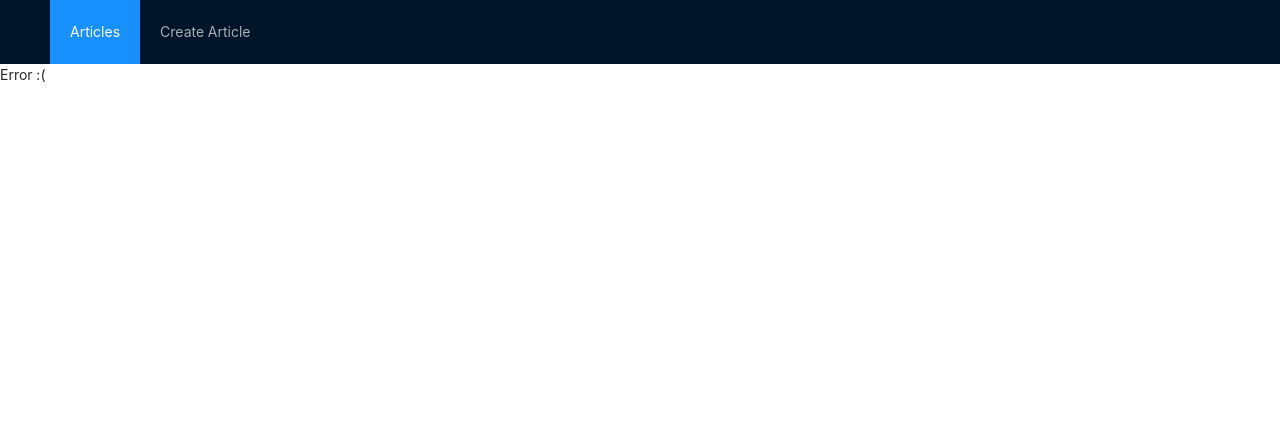
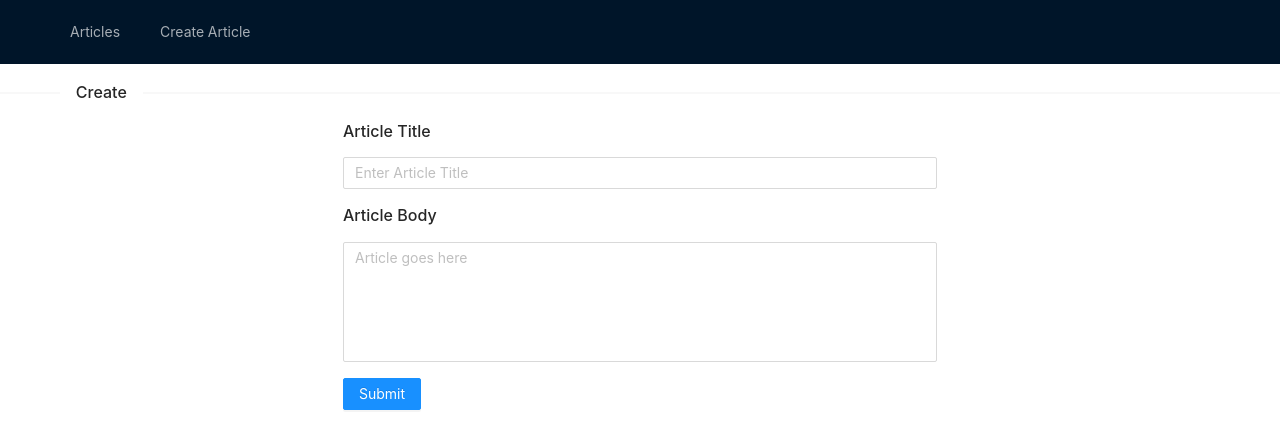
Before and after one commit to Khizarkhan07/graphql-app, a React (Create React App) app: page /create in a window 1280 px wide. Shown: the top 448 px of the page. Built offline with nearby package versions, Linux system fonts and the light colour scheme; no server answers.

Commit message:
create article feature

```diff
--- a/package.json
+++ b/package.json
@@ -21,6 +21,7 @@
     "react-apollo": "^3.1.5",
     "react-dom": "^17.0.1",
     "react-router": "^5.2.0",
+    "react-router-dom": "^5.2.0",
     "react-scripts": "4.0.1",
     "typescript": "^4.0.3",
     "web-vitals": "^0.2.4"
@@ -48,5 +49,8 @@
       "last 1 firefox version",
       "last 1 safari version"
     ]
+  },
+  "devDependencies": {
+    "@types/react-router-dom": "^5.1.6"
   }
 }
--- a/src/App.tsx
+++ b/src/App.tsx
@@ -2,13 +2,22 @@ import React from 'react';
 import Home from "./articles/Home";
 import 'antd/dist/antd.css';
 import Navbar from "./Navbar/navbar";
-const App = () => {
+import EditArticle from "./articles/EditArticle";
+import { Switch, Route, withRouter, RouteComponentProps} from 'react-router-dom';
+import CreateArticle from "./articles/CreateArticle";
+
+const App: React.FC<RouteComponentProps<any>> = () => {
   return (
     <div className="app">
         <Navbar/>
-        <Home/>
+        <Switch>
+            <Route path={'/'} exact component={Home} />
+            <Route path={'/edit/:id'} exact component={EditArticle} />
+            <Route path={'/create'} exact component={CreateArticle} />
+        </Switch>
+
     </div>
   );
 }
 
-export default App;
+export default withRouter(App);
--- a/src/Navbar/navbar.tsx
+++ b/src/Navbar/navbar.tsx
@@ -7,9 +7,9 @@ const Navbar = () => {
         <Layout className="layout">
             <Header>
                 <div className="logo" />
-                <Menu theme="dark" mode="horizontal" defaultSelectedKeys={['1']}>
-                    <Menu.Item key="1">Articles</Menu.Item>
-                    <Menu.Item key="2">Create Article</Menu.Item>
+                <Menu theme="dark" mode="horizontal">
+                    <Menu.Item key="1"><a href="/">Articles</a></Menu.Item>
+                    <Menu.Item key="2"><a href="/create">Create Article</a></Menu.Item>
                 </Menu>
             </Header>
         </Layout>
--- /dev/null
+++ b/src/articles/CreateArticle.tsx
@@ -0,0 +1,70 @@
+import React, {useCallback, useState} from 'react';
+import {Button, Col, Divider, Input, Row} from "antd";
+import {article} from "./EditArticle";
+import {useMutation} from "@apollo/react-hooks";
+import {ADD_ARTICLE} from "../queries";
+const { TextArea } = Input;
+
+const CreateArticle = () => {
+    const [state, setState] = useState<article>({title: '', body: ''})
+    const [addArticle, { loading: editing, error: editError }] = useMutation(ADD_ARTICLE);
+
+    const handleChange = useCallback((e:React.ChangeEvent<HTMLInputElement | HTMLTextAreaElement>)=> {
+        const value = e.target.value;
+        setState({
+            ...state,
+            [e.target.name]: value
+        });
+    }, [state])
+
+    const handleSubmit = useCallback(() =>{
+        addArticle({variables: {title: state.title, body: state.body}}).then(result => {
+            window.location.href= '/'
+        })
+    },[state])
+
+    return (
+        <div>
+            <Divider orientation="left">Create</Divider>
+            <Row gutter={{ xs: 8, sm: 16, md: 24, lg: 32 }}>
+                <Col className="gutter-row" span={6}>
+
+                </Col>
+                <Col className="gutter-row" span={12}>
+                    <form>
+                        <div className="form-group col-md-12">
+                            <label htmlFor="title"><h6>Article Title</h6></label>
+                            <Input placeholder="Enter Article Title" name= "title" value={state.title} onChange={handleChange}/>
+                        </div>
+                        <div className="form-group col-md-12">
+                            <label htmlFor="body"><h6>Article Body</h6></label>
+                            <TextArea
+                                name="body"
+                                onChange={handleChange}
+                                placeholder="Article goes here"
+                                value={state.body}
+                                autoSize={{ minRows: 5 }}
+                            />
+                        </div>
+                        <div className={"form-group col-md-12"}>
+                            <Button
+                                type={"primary"}
+                                onClick={handleSubmit}
+                            >
+                                Submit
+                            </Button>
+                        </div>
+
+                    </form>
+
+
+                </Col>
+                <Col className="gutter-row" span={6}>
+
+                </Col>
+            </Row>
+        </div>
+    );
+}
+
+export default CreateArticle;
--- /dev/null
+++ b/src/articles/EditArticle.tsx
@@ -0,0 +1,91 @@
+import React, {useCallback, useState} from 'react';
+import {RouteComponentProps} from "react-router";
+import {useMutation, useQuery} from '@apollo/react-hooks';
+import {EDIT_ARTICLE, VIEW_ARTICLE} from "../queries";
+import {Row, Col, Divider, Input, Spin,  Button} from 'antd';
+import {LoadingOutlined} from "@ant-design/icons";
+const { TextArea } = Input;
+
+const antIcon = <LoadingOutlined style={{ fontSize: 24 }} spin />;
+
+export type article = {
+    title: string,
+    body: string
+}
+
+const EditArticle: React.FC<RouteComponentProps<any>> = (props) => {
+
+    const [state, setState] = useState<article>({title: '', body: ''})
+
+    const { data, loading, error } = useQuery(VIEW_ARTICLE, {
+        variables: { id: props.match.params.id }, onCompleted(data ){
+                setState({title: data.singleArticle.title, body: data.singleArticle.body})
+        }
+    });
+
+    const [editArticle, { loading: editing, error: editError }] = useMutation(EDIT_ARTICLE);
+
+    const handleChange = useCallback((e:React.ChangeEvent<HTMLInputElement | HTMLTextAreaElement>)=> {
+        const value = e.target.value;
+        setState({
+            ...state,
+            [e.target.name]: value
+        });
+    }, [state])
+
+    const handleSubmit = useCallback(() =>{
+        editArticle({ variables: { id: props.match.params.id, title: state.title, body: state.body } }).
+        then(result => {
+            window.location.href = '/'
+        })
+    },[state])
+
+    if (loading ) return <Spin indicator={antIcon} />;
+    if (error) return <React.Fragment>Error :(</React.Fragment>;
+
+
+    return (
+        <div>
+            <Divider orientation="left">Edit</Divider>
+            <Row gutter={{ xs: 8, sm: 16, md: 24, lg: 32 }}>
+                <Col className="gutter-row" span={6}>
+
+                </Col>
+                <Col className="gutter-row" span={12}>
+                    <form>
+                        <div className="form-group col-md-12">
+                            <label htmlFor="title"><h6>Article Title</h6></label>
+                            <Input placeholder="Enter Article Title" name= "title" value={state.title} onChange={handleChange}/>
+                        </div>
+                        <div className="form-group col-md-12">
+                            <label htmlFor="body"><h6>Article Body</h6></label>
+                            <TextArea
+                                name="body"
+                                onChange={handleChange}
+                                placeholder="Article goes here"
+                                value={state.body}
+                                autoSize={{ minRows: 5 }}
+                            />
+                        </div>
+                        <div className={"form-group col-md-12"}>
+                            <Button
+                                type={"primary"}
+                                onClick={handleSubmit}
+                            >
+                                Submit
+                            </Button>
+                        </div>
+
+                    </form>
+
+
+                </Col>
+                <Col className="gutter-row" span={6}>
+
+                </Col>
+            </Row>
+        </div>
+    );
+}
+
+export default EditArticle;
--- a/src/articles/Home.tsx
+++ b/src/articles/Home.tsx
@@ -25,7 +25,7 @@ const Home:React.FC = () =>  {
                             subTitle={article.body.substr(0,10)}
                             extra={[
                                 <Button key={'2'} type="link">
-                                    <a href="/edit">Edit</a>
+                                    <a href={`edit/${article._id}`}>Edit</a>
                                 </Button>,
                                 <Popconfirm
                                     key={'1'}
--- a/src/index.tsx
+++ b/src/index.tsx
@@ -3,6 +3,7 @@ import ReactDOM from 'react-dom';
 import App from './App';
 import ApolloClient from 'apollo-boost';
 import { ApolloProvider } from '@apollo/react-hooks';
+import { BrowserRouter } from 'react-router-dom';
 
 const client = new ApolloClient({
     uri: 'http://localhost:4000/graphql'
@@ -10,7 +11,10 @@ const client = new ApolloClient({
 
 ReactDOM.render(
     <ApolloProvider client={client}>
-        <App />
+        <BrowserRouter>
+            <App />
+        </BrowserRouter>
+
     </ApolloProvider>,
     document.getElementById('root')
 );
--- a/src/queries/index.tsx
+++ b/src/queries/index.tsx
@@ -11,26 +11,26 @@ export const GET_ARTICLES = gql`
   }
 `;
 
-export const VIEW_USERS = gql`
-  query ($id: Int){
-    getUserInfo(id: $id) {
-      id,
-      name,
-      job_title,
-      email
-    }
+export const ADD_ARTICLE = gql`
+  mutation($title: String!, $body: String!, ) {
+      createArticle(article: {title: $title, body: $body}){
+        title,
+        createdAt,
+        _id,
+        body
+      }
   }
 `;
 
-export const ADD_USER = gql`
-  mutation($name: String, $email: String, $job_title: String) {
-    createUser (name: $name, email: $email, job_title: $job_title)
-  }
-`;
+export const EDIT_ARTICLE = gql`
 
-export const EDIT_USER = gql`
-  mutation($id: Int, $name: String, $email: String, $job_title: String) {
-    updateUserInfo (id: $id, name: $name, email: $email, job_title: $job_title)
+  mutation($id: ID!, $title: String!, $body: String!) {
+      updateArticle(id: $id , article: {title: $title, body: $body}){
+        title,
+        body,
+        createdAt,
+        _id
+      }
   }
 `;
 
@@ -43,3 +43,14 @@ export const DELETE_ARTICLE = gql`
     }
   }
 `
+
+export const VIEW_ARTICLE = gql`
+  query ($id: ID!){
+     singleArticle(id: $id) {
+        title,
+        body,
+        _id,
+        createdAt
+    }
+  }
+`;
```
Also changed, not shown: 2 other files (tests, documents, lock files or other folders).
